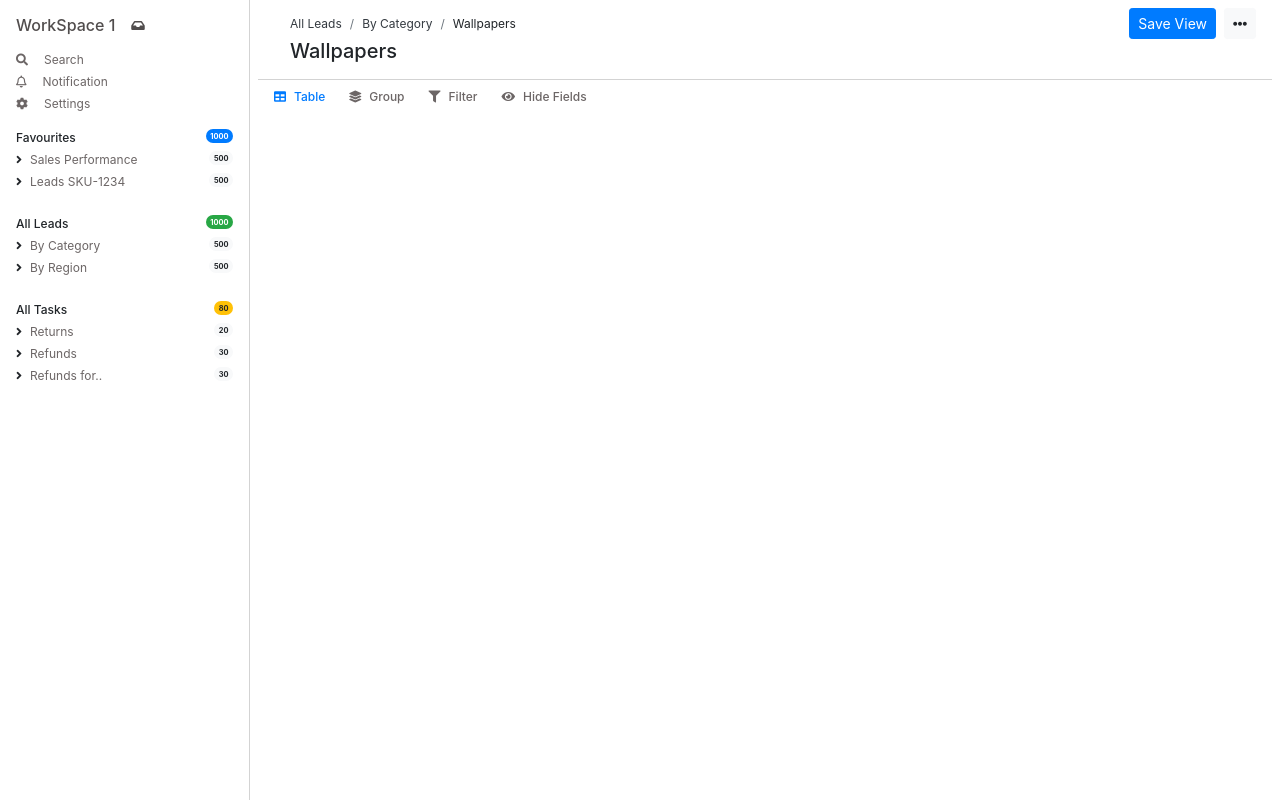
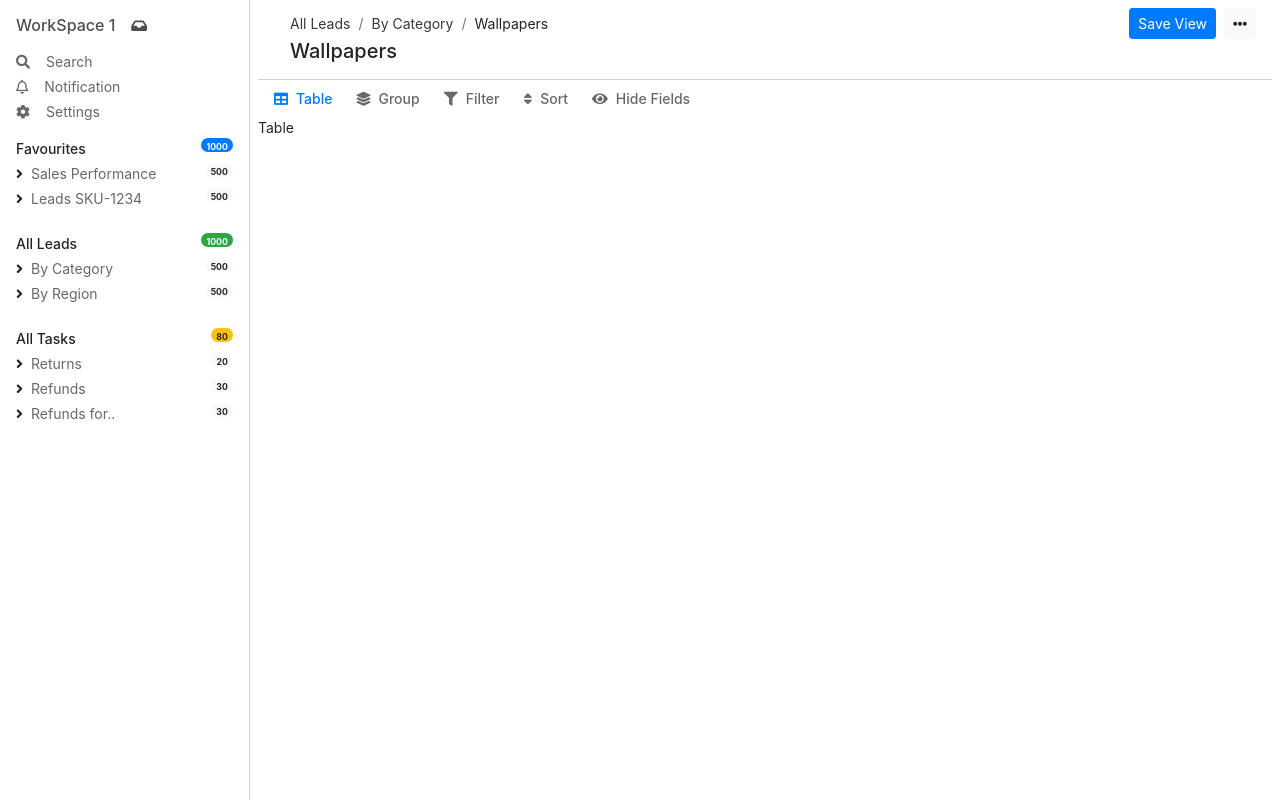
Before and after one commit to tanmaykaushik451/hcinbox, a React (Create React App) app: page / in a window 1280 px wide. Built offline with nearby package versions, Linux system fonts and the light colour scheme.

Commit message:
pills complete

```diff
--- a/src/App.css
+++ b/src/App.css
@@ -4,5 +4,5 @@
   }
 
   body{
-    font-size: 12px;
+    font-size: 14px;
   }
--- a/src/pages/Home/Home.js
+++ b/src/pages/Home/Home.js
@@ -1,4 +1,5 @@
 import React from 'react'
+import Table from './components/Table'
 import "./Home.css"
 
 const Home = () => {
@@ -15,8 +16,14 @@ const Home = () => {
           <i className="fas fa-filter mr-2 text-lightgrey"></i><span className="text-lightgrey text-bold">Filter</span>
         </div>
         <div className="mr-4">
+          <i className="fas fa-sort mr-2 text-lightgrey"></i><span className="text-lightgrey text-bold">Sort</span>
+        </div>
+        <div className="mr-4">
           <i className="fas fa-eye mr-2 text-lightgrey"></i><span className="text-lightgrey text-bold">Hide Fields</span>
         </div>
+      </div>
+      <div>
+        <Table/>
       </div>
     </div>
   )
--- /dev/null
+++ b/src/pages/Home/components/Table.js
@@ -0,0 +1,11 @@
+import React from 'react'
+
+const Table = () => {
+    return (
+        <div>
+            Table
+        </div>
+    )
+}
+
+export default Table
```
